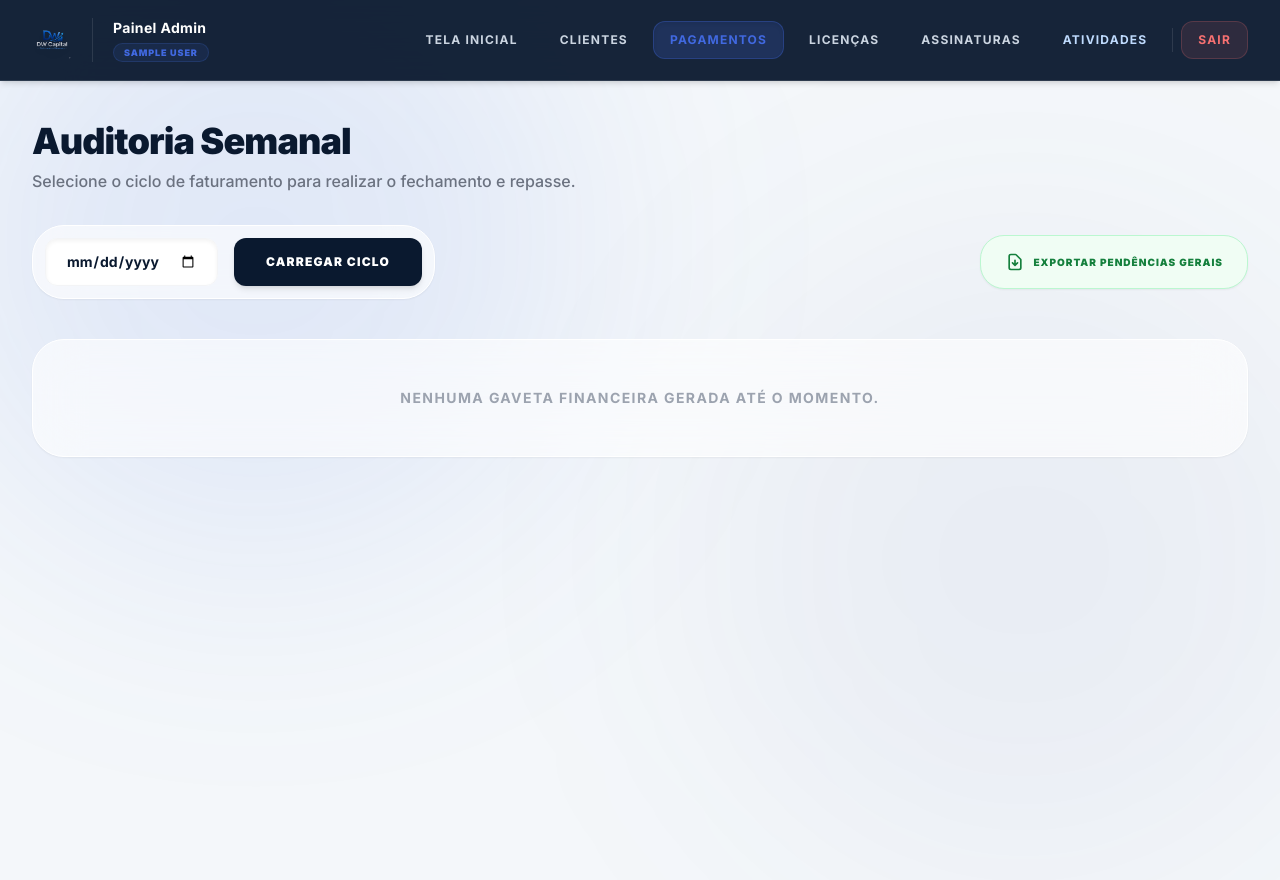
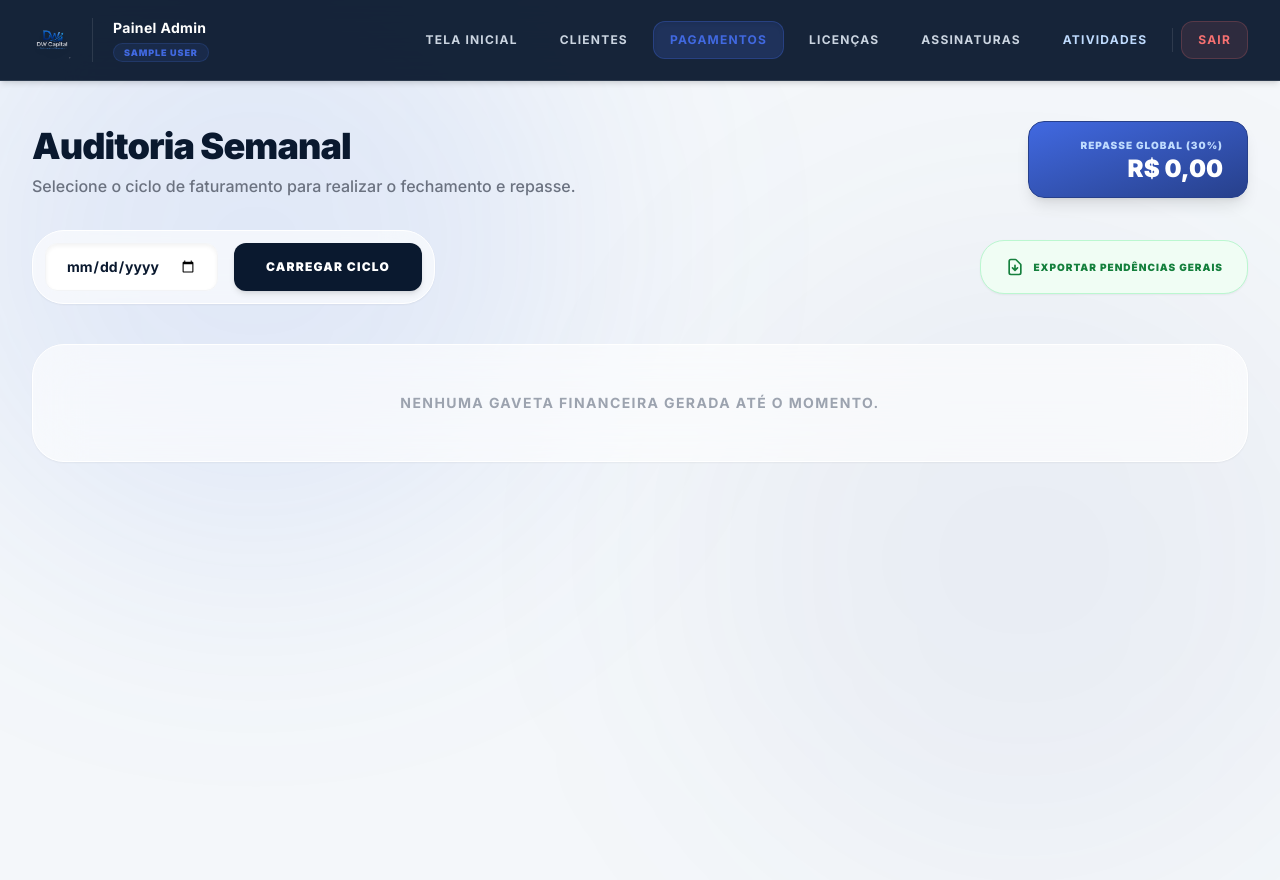
Before and after one commit to AppMotoristaPro/DWCapital-Cadastro, a Flask app: page /admin/pagamentos in a window 1280 px wide; the page is wider, and only the part inside the window is pictured. Run offline with Flask 3, Linux system fonts and the light colour scheme; a user stored in the database is signed in; tables that the repository leaves empty hold one stand-in row (values such as "Sample post"); some libraries are stand-ins or nearby versions.

Commit message:
lpoytqiao

```diff
--- a/app/admin/routes.py
+++ b/app/admin/routes.py
@@ -206,6 +206,12 @@ def pagamentos():
     busca = request.args.get('q', '')
     ciclo = request.args.get('ciclo')
 
+    # 1) Faturamento (Repasse Global - Ignora 'compra' e 'isento')
+    repasse_global = db.session.query(db.func.sum(Fatura.repasse)).join(User).filter(
+        User.modelo_negocio == 'comissao',
+        db.or_(User.is_isento == False, User.is_isento.is_(None))
+    ).scalar() or 0.0
+
     if ciclo or busca:
         query = User.query.filter_by(role='cliente', status_acesso='ativo').options(joinedload(User.alocacoes))
 
@@ -234,7 +240,6 @@ def pagamentos():
                 dias_uteis.append(data_atual)
             data_atual += timedelta(days=1)
 
-        # FRENTE 3: Oculta clientes do admin cujas gavetas são muito antigas (antes de entrarem)
         ativos = []
         for c in ativos_brutos:
             data_cad = c.data_cadastro.date() if c.data_cadastro else datetime.min.date()
@@ -253,13 +258,18 @@ def pagamentos():
 
         mapa_faturas = {f.user_id: f for f in faturas_do_ciclo}
 
+        # 2) Faturamento (Repasse do Ciclo Específico)
+        repasse_ciclo = db.session.query(db.func.sum(Fatura.repasse)).join(User).filter(
+            Fatura.data_inicio == inicio_ciclo,
+            User.modelo_negocio == 'comissao',
+            db.or_(User.is_isento == False, User.is_isento.is_(None))
+        ).scalar() or 0.0
+
         clientes_dados = []
         for c in ativos:
             fatura_atual = mapa_faturas.get(c.id)
             detalhes_corretoras = {}
 
-            # FRENTE 4: A nova regra da Fatura gera SEMPRE os 5 dias.
-            # A expectativa pura base (o lado direito da barrinha) passa a ser SEMPRE 5 menos os dias isentos.
             total_dias_brutos_da_semana = len(dias_uteis)
 
             if fatura_atual:
@@ -276,7 +286,6 @@ def pagamentos():
             else:
                 status_atual = 'sem_fatura'
                 for aloc in c.alocacoes:
-                    # Se não gerou fatura (e não deveria ser isento total), assume-se a mesma matemática da regra de negócio normal
                     detalhes_corretoras[aloc.nome_corretora] = f"0/{total_dias_brutos_da_semana}"
 
             clientes_dados.append({
@@ -286,7 +295,16 @@ def pagamentos():
                 'detalhes_corretoras': detalhes_corretoras
             })
 
-        return render_template('admin/pagamentos.html', clientes_dados=clientes_dados, busca=busca, exibe_clientes=True, ciclo_data=inicio_ciclo, dias_uteis=dias_uteis)
+        return render_template(
+            'admin/pagamentos.html',
+            clientes_dados=clientes_dados,
+            busca=busca,
+            exibe_clientes=True,
+            ciclo_data=inicio_ciclo,
+            dias_uteis=dias_uteis,
+            repasse_global=repasse_global,
+            repasse_ciclo=repasse_ciclo
+        )
 
     else:
         ciclos_db = db.session.query(
@@ -300,6 +318,9 @@ def pagamentos():
                 User.status_acesso == 'ativo'
             ).all()
 
+            # 3) Repasse Total exclusivo de cada Gaveta (Ignora 'compra' e 'isento')
+            repasse_gaveta = sum(f.repasse for f in todas_faturas if getattr(f.cliente, 'modelo_negocio', 'comissao') == 'comissao' and not getattr(f.cliente, 'is_isento', False))
+
             total = len(todas_faturas)
             if total > 0:
                 pendentes = sum(1 for f in todas_faturas if f.status in ['pendente', 'parcial'])
@@ -307,10 +328,16 @@ def pagamentos():
                     'data_inicio': dt_ini,
                     'data_fim': dt_fim,
                     'total_clientes': total,
-                    'pendentes': pendentes
+                    'pendentes': pendentes,
+                    'repasse_total': repasse_gaveta
                 })
 
-        return render_template('admin/pagamentos.html', gavetas=gavetas, exibe_clientes=False)
+        return render_template(
+            'admin/pagamentos.html',
+            gavetas=gavetas,
+            exibe_clientes=False,
+            repasse_global=repasse_global
+        )
 
 @admin_bp.route('/licencas')
 @admin_required
--- a/app/services/dashboard_service.py
+++ b/app/services/dashboard_service.py
@@ -15,8 +15,7 @@ def obter_dados_dashboard(filtro_dia, filtro_semana_dia, filtro_ano):
         contains_eager(Fatura.cliente),
         joinedload(Fatura.dias)
     ).filter(
-        Fatura.status.in_(['parcial', 'completo', 'pago', 'inadimplente']),
-        db.or_(User.is_isento == False, User.is_isento.is_(None))
+        Fatura.status.in_(['parcial', 'completo', 'pago', 'inadimplente'])
     )
 
     ano_atual = datetime.now(tz_br).year
@@ -95,7 +94,8 @@ def obter_dados_dashboard(filtro_dia, filtro_semana_dia, filtro_ano):
                     rois_clientes[f.user_id]['bruto_acumulado'] += d.bruto
                     rois_clientes[f.user_id]['dias_operados'].add(d.data_pregao)
 
-                dados_grafico_raw[d.data_pregao] = dados_grafico_raw.get(d.data_pregao, 0.0) + d.bruto
+                    # Gráfico foca apenas em dias de GAIN
+                    dados_grafico_raw[d.data_pregao] = dados_grafico_raw.get(d.data_pregao, 0.0) + d.bruto
 
     datas_ordenadas = sorted(dados_grafico_raw.keys())
     chart_labels = [dt.strftime('%d/%m') for dt in datas_ordenadas]
--- a/app/templates/admin/pagamentos.html
+++ b/app/templates/admin/pagamentos.html
@@ -3,10 +3,15 @@
 <div class="max-w-7xl mx-auto relative z-10 pb-20">
 
     {% if not exibe_clientes %}
-    <div class="flex justify-between items-end mb-8">
+    <div class="flex flex-col lg:flex-row justify-between lg:items-end gap-6 mb-8">
         <div>
             <h1 class="text-4xl font-black text-navy tracking-tight">Auditoria Semanal</h1>
             <p class="text-gray-500 mt-2 font-medium">Selecione o ciclo de faturamento para realizar o fechamento e repasse.</p>
+        </div>
+
+        <div class="bg-gradient-to-br from-royal to-royal-dark px-6 py-4 rounded-2xl shadow-lg border border-royal-dark text-right min-w-[220px]">
+            <p class="text-[10px] font-black text-blue-200 uppercase tracking-widest mb-1">Repasse Global (30%)</p>
+            <p class="text-2xl font-black text-white leading-none">R$ {{ repasse_global|format_brl }}</p>
         </div>
     </div>
 
@@ -41,6 +46,11 @@
                 </div>
 
                 <div class="flex justify-between items-center">
+                    <span class="text-[10px] font-black text-gray-400 uppercase tracking-widest">Repasse (30%)</span>
+                    <span class="text-xs font-black text-green-600">R$ {{ gaveta.repasse_total|format_brl }}</span>
+                </div>
+
+                <div class="flex justify-between items-center">
                     <span class="text-[10px] font-black text-gray-400 uppercase tracking-widest">Status</span>
                     {% if gaveta.pendentes > 0 %}
                         <span class="px-3 py-1 bg-yellow-50 text-yellow-600 border border-yellow-100 rounded-lg text-[9px] font-black uppercase tracking-widest flex items-center gap-1 shadow-sm"><svg class="w-3 h-3" fill="none" stroke="currentColor" viewBox="0 0 24 24"><path stroke-width="2" d="M12 8v4l3 3m6-3a9 9 0 11-18 0 9 9 0 0118 0z"></path></svg> {{ gaveta.pendentes }} Pendentes</span>
@@ -59,9 +69,16 @@
 
     {% else %}
 
-    <div class="mb-8 flex items-center gap-5 border-b border-gray-200 pb-6">
-        <a href="{{ url_for('admin.pagamentos') }}" class="px-5 py-3 bg-white text-[10px] font-black text-gray-500 uppercase tracking-widest rounded-xl hover:text-navy hover:shadow-md transition duration-200 border border-gray-200 flex items-center gap-2"><svg class="w-4 h-4" fill="none" stroke="currentColor" viewBox="0 0 24 24"><path stroke-linecap="round" stroke-linejoin="round" stroke-width="2" d="M15 19l-7-7 7-7"></path></svg> Voltar</a>
-        <h2 class="text-3xl font-black text-navy tracking-tight">Ciclo: <span class="text-royal">{{ ciclo_data.strftime('%d/%m/%Y') }}</span></h2>
+    <div class="mb-8 flex flex-col md:flex-row lg:items-center justify-between gap-6 border-b border-gray-200 pb-6">
+        <div class="flex items-center gap-5">
+            <a href="{{ url_for('admin.pagamentos') }}" class="px-5 py-3 bg-white text-[10px] font-black text-gray-500 uppercase tracking-widest rounded-xl hover:text-navy hover:shadow-md transition duration-200 border border-gray-200 flex items-center gap-2"><svg class="w-4 h-4" fill="none" stroke="currentColor" viewBox="0 0 24 24"><path stroke-linecap="round" stroke-linejoin="round" stroke-width="2" d="M15 19l-7-7 7-7"></path></svg> Voltar</a>
+            <h2 class="text-3xl font-black text-navy tracking-tight">Ciclo: <span class="text-royal">{{ ciclo_data.strftime('%d/%m/%Y') }}</span></h2>
+        </div>
+
+        <div class="bg-gradient-to-br from-royal to-royal-dark px-6 py-4 rounded-2xl shadow-lg border border-royal-dark text-right min-w-[220px]">
+            <p class="text-[10px] font-black text-blue-200 uppercase tracking-widest mb-1">Repasse do Ciclo (30%)</p>
+            <p class="text-2xl font-black text-white leading-none">R$ {{ repasse_ciclo|format_brl }}</p>
+        </div>
     </div>
 
     {% with messages = get_flashed_messages(with_categories=true) %}
--- a/app/templates/admin/pagamentos_cliente.html
+++ b/app/templates/admin/pagamentos_cliente.html
@@ -139,7 +139,7 @@
 
                                         {% elif dia.status == 'isento' %}
                                             <td colspan="{% if cliente.modelo_negocio == 'compra' %}4{% else %}5{% endif %}" class="px-5 py-5">
-                                                <span class="inline-flex px-3 py-1 bg-purple-50 text-purple-600 border border-purple-100 rounded-lg text-[10px] font-black uppercase tracking-widest shadow-sm gap-1 items-center"><svg class="w-3 h-3" fill="none" stroke="currentColor" viewBox="0 0 24 24"><path stroke-width="2" d="M5 13l4 4L19 7"></path></svg> Feriado / Isento</span>
+                                                <span class="inline-flex px-3 py-1 bg-purple-50 text-purple-600 border border-purple-100 rounded-lg text-[10px] font-black uppercase tracking-widest shadow-sm gap-1 items-center"><svg class="w-3 h-3" fill="none" stroke="currentColor" viewBox="0 0 24 24"><path stroke-width="2" d="M5 13l4 4L19 7"></path></svg> Isento</span>
                                             </td>
                                             <td class="px-6 py-5 text-right">
                                                 <form action="{{ url_for('admin.remover_isencao_dia', dia_id=dia.id) }}" method="POST" class="inline">
--- a/app/templates/client/faturas.html
+++ b/app/templates/client/faturas.html
@@ -117,7 +117,7 @@
                                             {% elif dia.status == 'isento' %}
                                                 <td colspan="{% if current_user.modelo_negocio == 'compra' %}4{% else %}5{% endif %}" class="px-6 py-5">
                                                     <span class="inline-flex items-center gap-2 px-3 py-1 bg-purple-50 border border-purple-100 text-purple-600 rounded-lg text-[10px] font-black uppercase tracking-widest shadow-sm">
-                                                        <svg class="w-3 h-3" fill="none" stroke="currentColor" viewBox="0 0 24 24"><path stroke-width="2" d="M5 13l4 4L19 7"></path></svg> Feriado / Isento
+                                                        <svg class="w-3 h-3" fill="none" stroke="currentColor" viewBox="0 0 24 24"><path stroke-width="2" d="M5 13l4 4L19 7"></path></svg> Isento
                                                     </span>
                                                 </td>
                                                 <td class="px-8 py-5 text-right text-[10px] font-bold text-gray-400 uppercase tracking-widest">Dispensado</td>
@@ -156,6 +156,7 @@
                                 <span class="text-2xl font-black text-navy">R$ {{ subtotal_parcial.total|format_brl }}</span>
                             </div>
                         </div>
+
                     </div>
                     {% endfor %}
                 </div>
```
